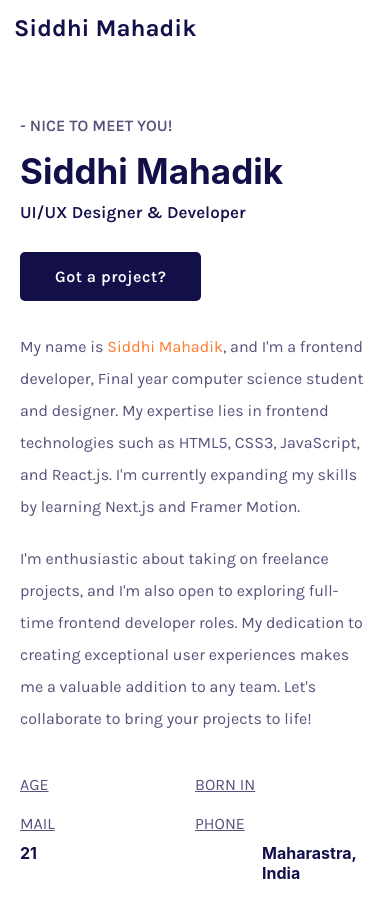
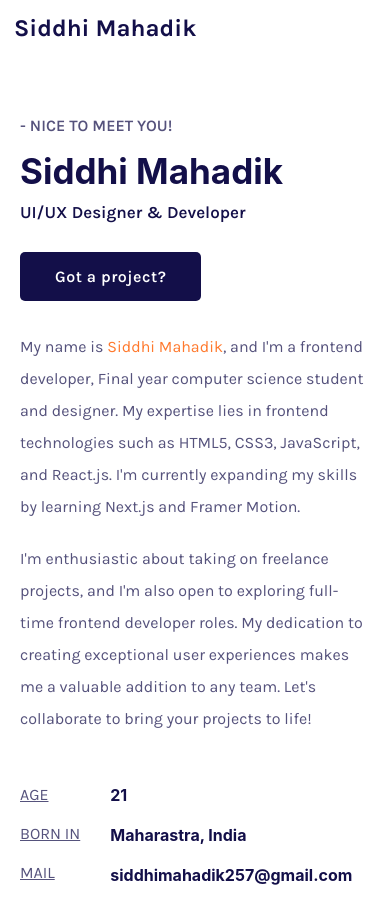
Before and after one commit to SiddhiMahadik2002/Portfolio, a React (Create React App) app: page /about in a window 390 px wide. Shown: the top 924 px of the page. Built offline with nearby package versions, Linux system fonts and the light colour scheme; some icons are missing.

Commit message:
Fix: Responsiveness

```diff
--- a/src/component/headerMobile/header.css
+++ b/src/component/headerMobile/header.css
@@ -67,8 +67,8 @@
   }
 
   .mresumebtn {
-    position: absolute;
-    bottom:30px;
+
+
 
     margin: 10px 25px 0px 25px;
     background-color: #130f49;
--- a/src/pages/About/about.css
+++ b/src/pages/About/about.css
@@ -213,7 +213,7 @@ grid-row-gap: 25px;
 
  }
  .lower{
-  margin:0;
+  margin:0 0 50px 0;
   padding: 0;
 
  }
@@ -224,19 +224,24 @@ grid-row-gap: 25px;
    */
  }
  .headings{
-  display: grid;
-grid-template-columns: repeat(2, 1fr);
-grid-template-rows: repeat(2, 1fr);
-grid-column-gap: 0px;
-grid-row-gap: 20px;
+  display: flex;
+  flex-direction: column;
 
  }
  .details{
-  display: grid;
-grid-template-columns: repeat(2, 1fr);
-grid-template-rows: repeat(2, 1fr);
-grid-column-gap: 0px;
-grid-row-gap: 20px;
+  display: flex;
+  flex-direction: column;
+  margin-top: 0px;
+   margin-left: 30px;
 }
-
+.infodetails{
+  display: flex;
+  margin-top:40px;
 }
+.details>a{
+  margin:10px 0;
+}
+.headings>p{
+  margin: 10px 0;
+}
+}
```
